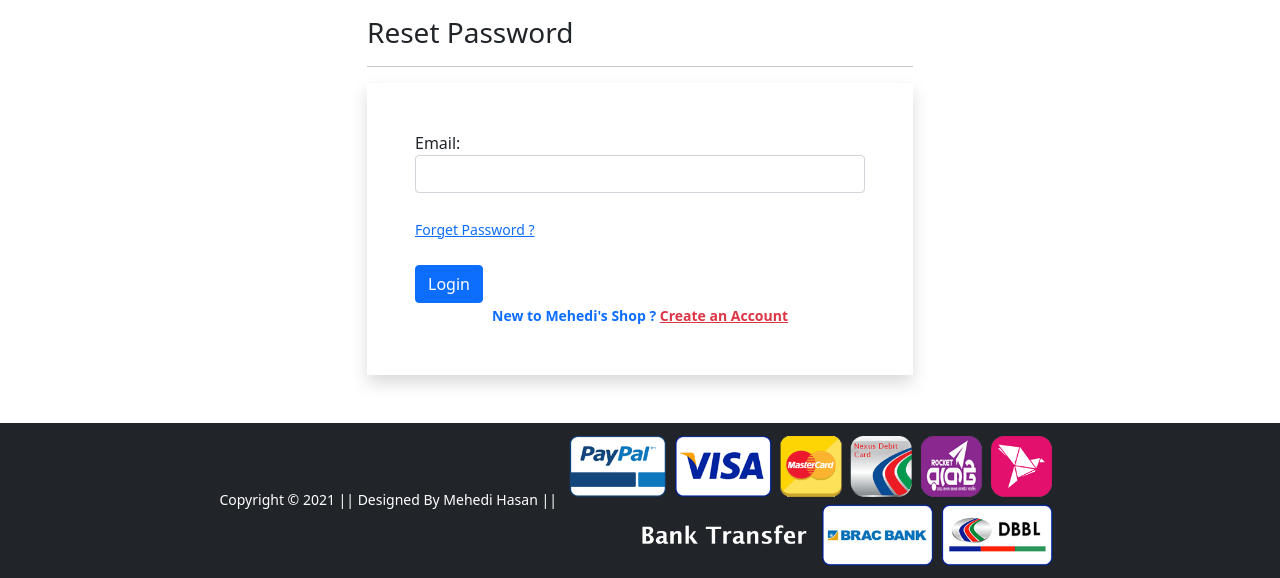
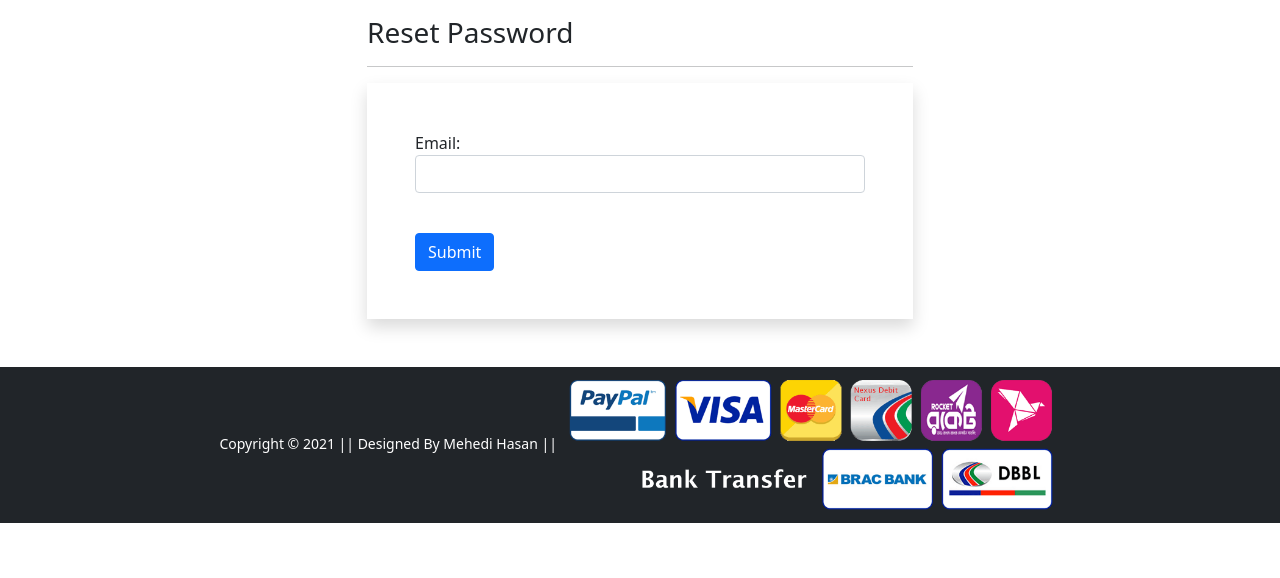
Before and after one commit to MehediMashfan086/Django-Shopping_eCommerce_Website, a Django app: page /password_reset/ in a window 1280 px wide. Shown: the part 56-634 px from the top of the page. Run offline with Django 3.2, Linux system fonts and the light colour scheme; some libraries are stand-ins or nearby versions.

Commit message:
Saving to GitHub

```diff
--- a/app/templates/app/password_reset.html
+++ b/app/templates/app/password_reset.html
@@ -15,13 +15,7 @@
             {{fm.errors|striptags}}</small> <br>
             </div>
         {% endfor %}
-        <small><a href="{% url 'password_reset' %}">Forget Password ?</a></small> <br>
-        <input type="submit" class="btn btn-primary mt-4" value="Login">
-        <br>
-        <div class="text-center text-primary fw-bold">
-            <small>New to Mehedi's Shop ? <a href="{% url 'customer_registration' %}"
-            class="text-danger">Create an Account</a></small>
-        </div>
+        <input type="submit" class="btn btn-primary mt-3" value="Submit">
         {% if form.non_field_errors %}
             {% for error in form.non_field_errors %}
                 <p class="alert alert-danger my-3">{{error}}</p>
--- a/app/urls.py
+++ b/app/urls.py
@@ -26,6 +26,8 @@ urlpatterns = [
         form_class= MyPasswordChangeForm, success_url='/password_change_done/'), name='password_change'),
     path('password_change_done/', auth_views.PasswordChangeDoneView.as_view(template_name='app/password_change_done.html'),
          name='password_chaange_done'),
+    path('password_reset/', auth_views.PasswordResetView.as_view(template_name='app/password_reset.html',
+         form_class=MyPasswordResetForm), name='password_reset'),
     path('registration/', views.CustomerRegistrationView.as_view(), name='customer_registration'),
     path('checkout/', views.checkout, name='checkout'),
     path('twear/', views.TopWear, name='twear'),
@@ -36,6 +38,4 @@ urlpatterns = [
     path('watch/', views.Watch, name='watch'),
     path('cosmetics/', views.Cosmetics, name='cosmetics'),
     path('bag/', views.Bag, name='bag'),
-    path('password_reset/', auth_views.PasswordResetView.as_view(template_name='app/password_reset.html',
-         form_class=MyPasswordResetForm), name='password_reset'),
 ] + static(settings.MEDIA_URL, document_root = settings.MEDIA_ROOT)
```
Also changed, not shown: db.sqlite3.
